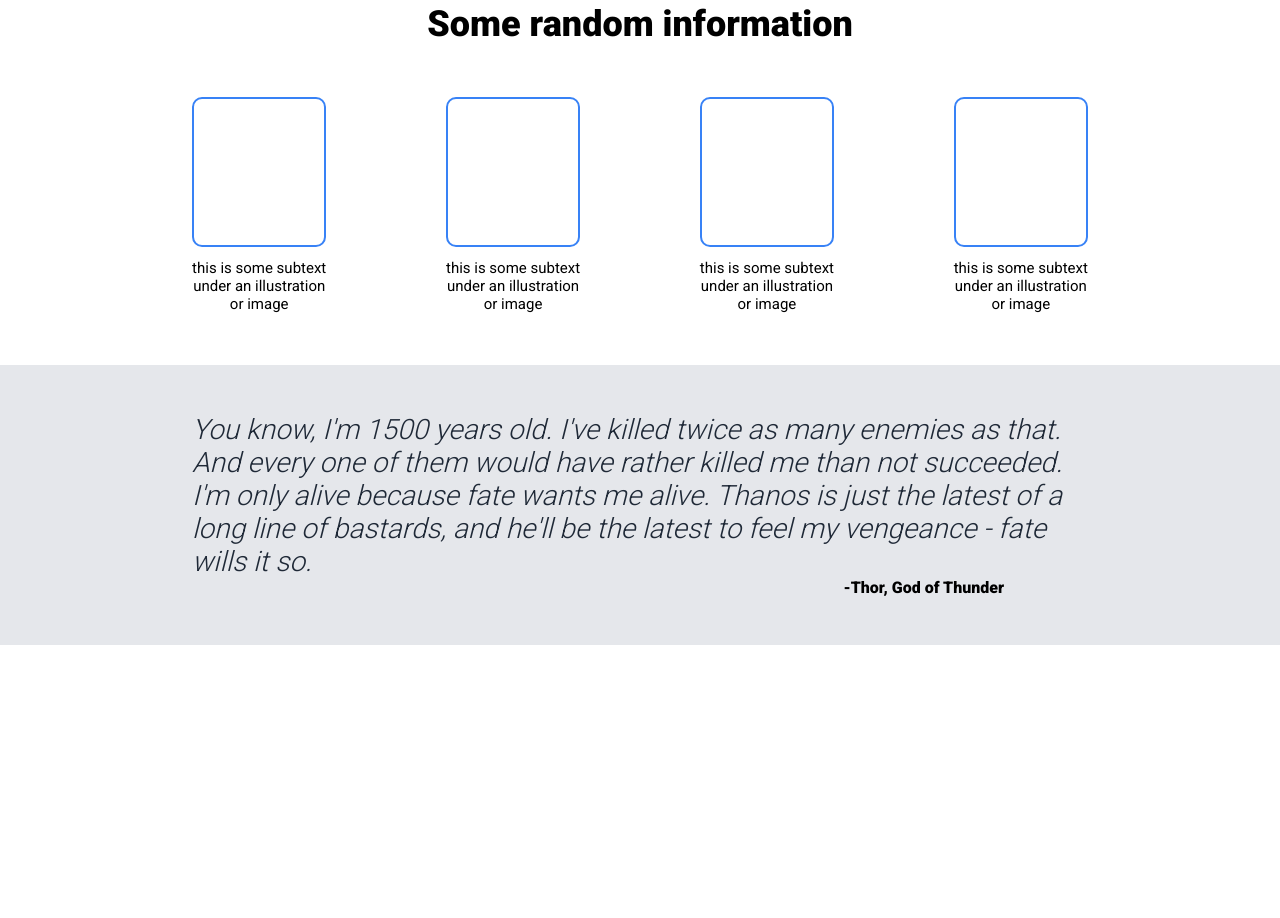
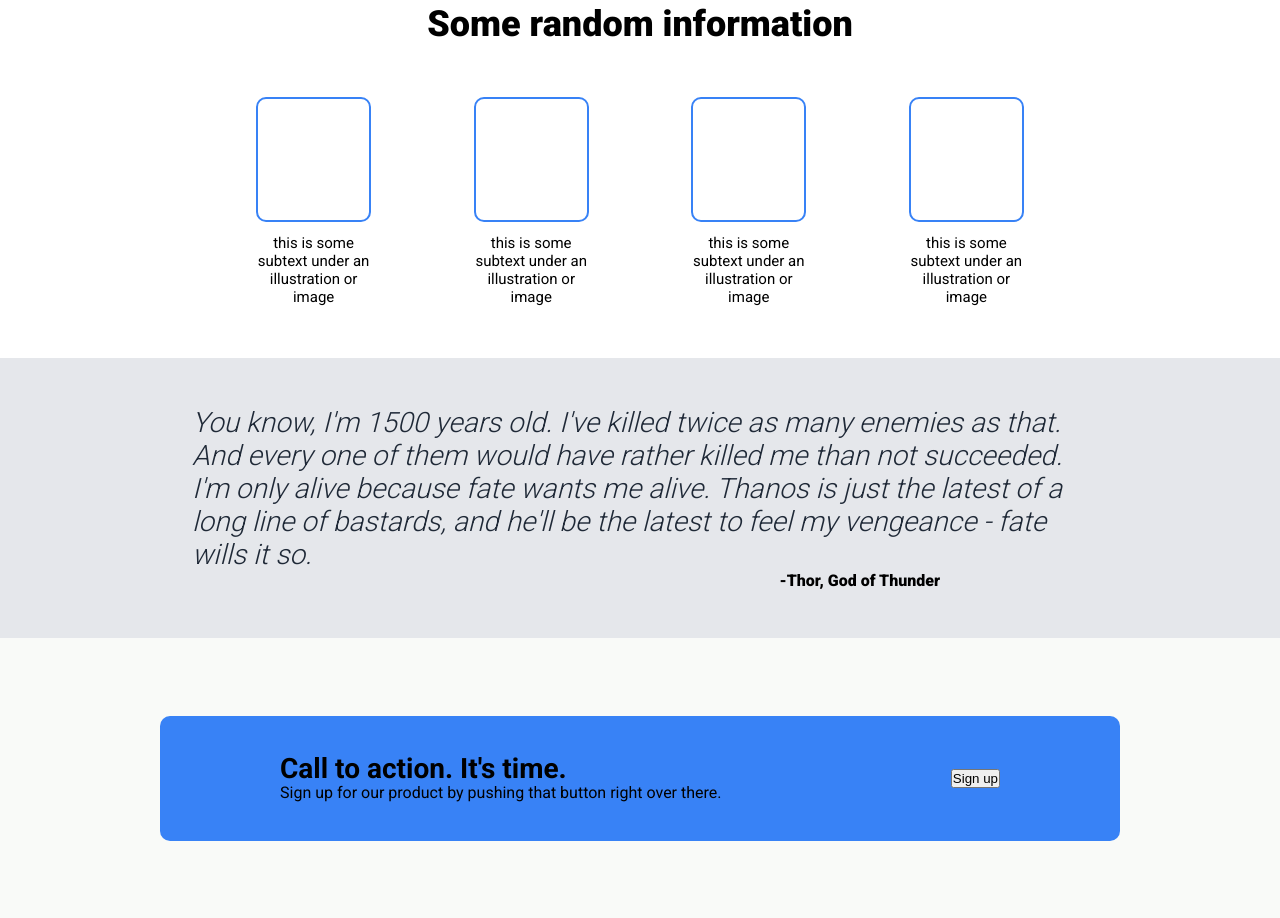
Before and after one commit to Newbie814/odin-recreate-webpage, a plain HTML site: page index.html in a window 1280 px wide. Shown: the part 497-1415 px from the top of the page. Before the commit the page ends 1142 px from the top, so only its background shows below. Drawn offline with Linux system fonts and the light colour scheme.

Commit message:
added foundation layout for action section. Final styling on text and button next.

```diff
--- a/index.html
+++ b/index.html
@@ -78,5 +78,18 @@
         <p class="author">-Thor, God of Thunder</p>
       </div>
     </section>
+    <section class="action-call">
+      <div class="action-container">
+        <div class="action-left">
+          <h3 class="action-headline">Call to action. It's time.</h3>
+          <p class="action-text">
+            Sign up for our product by pushing that button right over there.
+          </p>
+        </div>
+        <div class="action-right">
+          <button class="btn-action-block">Sign up</button>
+        </div>
+      </div>
+    </section>
   </body>
 </html>
--- a/style.css
+++ b/style.css
@@ -217,7 +217,7 @@ ul li {
 }
 
 .about-section {
-  width: 70vw;
+  width: 60vw;
 
   margin: 52px auto;
   background-color: #fff;
@@ -241,7 +241,7 @@ ul li {
 }
 
 .small-img {
-  height: 150px;
+  height: 125px;
   border: 2px solid #3882f6;
   border-radius: 10px;
   margin-bottom: 12px;
@@ -250,6 +250,8 @@ ul li {
 .product-text {
   font-size: 15px;
 }
+
+/* =======================testimonial section ================== */
 
 .testimonial-container {
   height: 35vh;
@@ -272,7 +274,7 @@ ul li {
 }
 
 .test-auth {
-  width: 70vw;
+  width: 60vw;
   display: flex;
   justify-content: right;
 }
@@ -280,6 +282,32 @@ ul li {
 .author {
   margin-right: 84px;
   font-weight: 900;
+}
+
+/* ============================action section ================== */
+.action-call {
+  height: 35vh;
+  background: #f9faf8;
+  display: flex;
+  justify-content: center;
+  align-items: center;
+}
+
+.action-container {
+  display: flex;
+  height: 125px;
+  width: 75vw;
+  background: #3882f6;
+  border-radius: 10px;
+  justify-content: space-between;
+  align-items: center;
+  margin: 0 auto;
+}
+.action-left {
+  margin-left: 120px;
+}
+.action-right {
+  margin-right: 120px;
 }
 /* ----------------------------end project styling ---------------------------- */
 @media screen and (min-width: 992px) {
```
